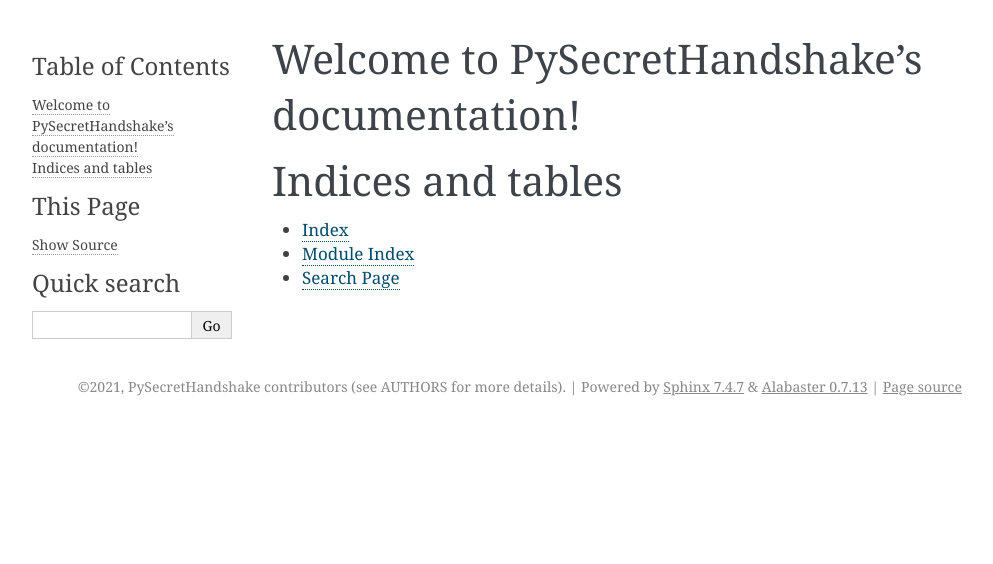
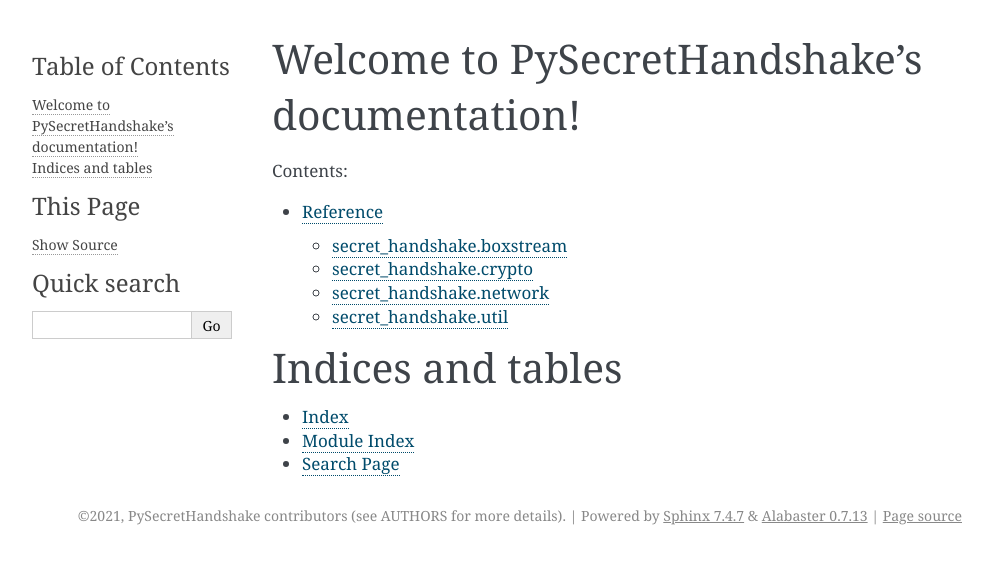
Before and after one commit to pferreir/PySecretHandshake, a Sphinx documentation site: the page built from docs/index.rst, in a window 1280 px wide. Shown: the top 564 px of the page, without its empty margins (148-1141 px from the left). Built offline with Sphinx 7.4.7, drawn with Linux system fonts in a browser that asks for light colours.

```diff
--- a/docs/conf.py
+++ b/docs/conf.py
@@ -180,6 +180,13 @@ epub_exclude_files = ['search.html']
 
 # -- Extension configuration -------------------------------------------------
 
+# -- Options for autodoc extension -------------------------------------------
+
+autodoc_default_options = {
+    'members': True,
+    'undoc-members': True
+}
+
 # -- Options for intersphinx extension ---------------------------------------
 
 # Example configuration for intersphinx: refer to the Python standard library.
--- a/docs/index.rst
+++ b/docs/index.rst
@@ -10,6 +10,8 @@ Welcome to PySecretHandshake's documentation!
    :maxdepth: 2
    :caption: Contents:
 
+   reference/index
+
 
 
 Indices and tables
--- /dev/null
+++ b/docs/reference/boxstream.rst
@@ -0,0 +1,5 @@
+secret_handshake.boxstream
+==========================
+
+.. automodule:: secret_handshake.boxstream
+   :undoc-members:
--- /dev/null
+++ b/docs/reference/crypto.rst
@@ -0,0 +1,4 @@
+secret_handshake.crypto
+=======================
+
+.. automodule:: secret_handshake.crypto
--- /dev/null
+++ b/docs/reference/index.rst
@@ -0,0 +1,9 @@
+Reference
+=========
+
+.. toctree::
+
+   boxstream
+   crypto
+   network
+   util
--- /dev/null
+++ b/docs/reference/network.rst
@@ -0,0 +1,4 @@
+secret_handshake.network
+========================
+
+.. automodule:: secret_handshake.network
--- /dev/null
+++ b/docs/reference/util.rst
@@ -0,0 +1,4 @@
+secret_handshake.util
+=====================
+
+.. automodule:: secret_handshake.util
```
Also changed, not shown: 1 other file.
